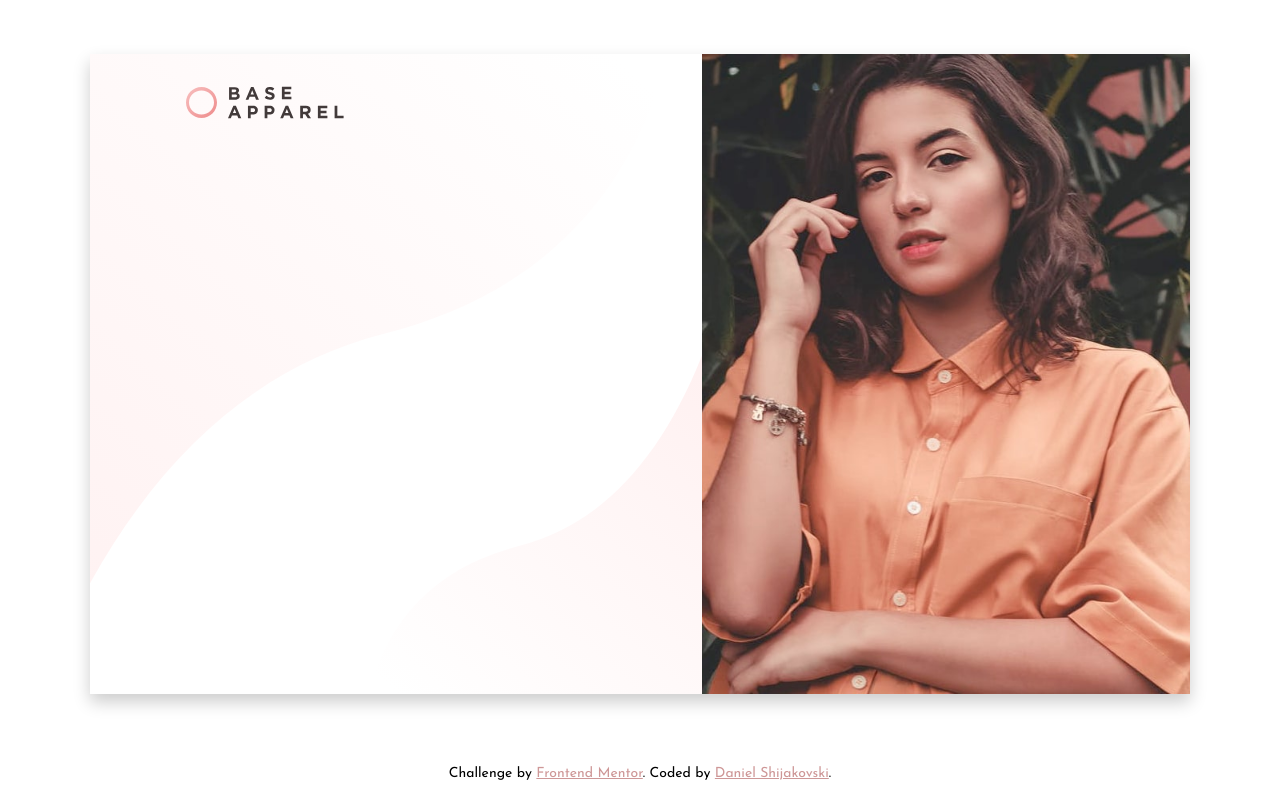
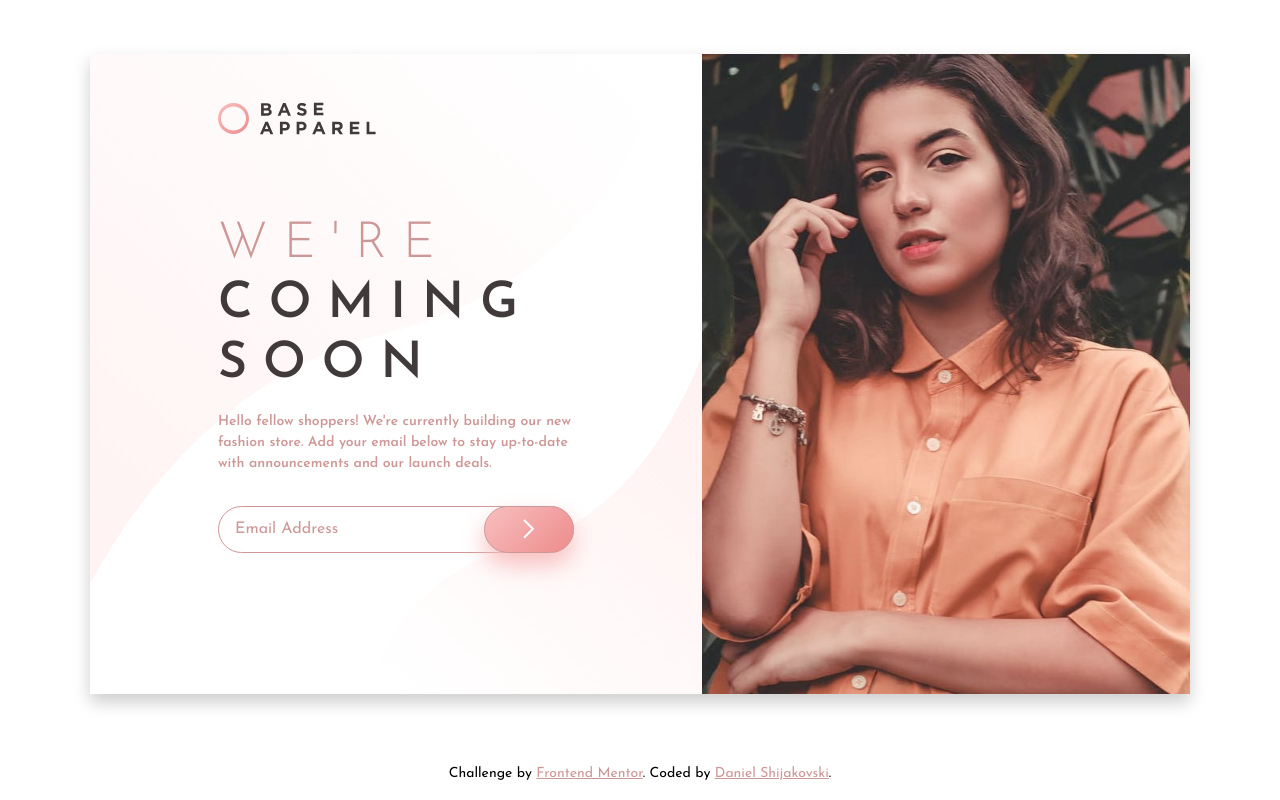
Before and after one commit to dsijakovski98/fe-mentor-apparel-coming-soon, a plain HTML site: page index.html in a window 1280 px wide. Drawn offline with Linux system fonts and the light colour scheme.

Commit message:
simple form added

```diff
--- a/index.html
+++ b/index.html
@@ -17,7 +17,8 @@
 			rel="stylesheet"
 		/>
 
-		<link rel="stylesheet" href="style.css" />
+		<link rel="stylesheet" href="style/index.css" />
+		<link rel="stylesheet" href="style/input.css" />
 	</head>
 	<body>
 		<main>
@@ -26,7 +27,24 @@
 				<div class="logo">
 					<img src="/images/logo.svg" alt="Base Apparel logo." />
 				</div>
-				<div class="content"></div>
+				<div class="content">
+					<h1>
+						<span>We're</span>
+						coming soon
+					</h1>
+
+					<p>
+						Hello fellow shoppers! We're currently building our new fashion store. Add your email below to
+						stay up-to-date with announcements and our launch deals.
+					</p>
+
+					<div class="input-field">
+						<input type="email" placeholder="Email Address" />
+						<button type="submit">
+							<img src="/images/icon-arrow.svg" alt="Right facing arrow icon." />
+						</button>
+					</div>
+				</div>
 				<picture class="apparel-img">
 					<source media="(max-width: 375px)" srcset="/images/hero-mobile.jpg" />
 					<img src="/images/hero-desktop.jpg" alt="A woman posing with the latest apparel." />
--- a/style.css
+++ b/style/index.css
@@ -106,14 +106,14 @@ main {
 }
 
 .hero :is(.logo, .content) {
-	padding-inline: 6rem;
+	padding-inline: 8rem;
 }
 
 .hero .logo {
 	grid-row: 1 / 2;
 	grid-column: 1 / 2;
 
-	padding-block: 2rem;
+	padding-top: 3rem;
 	background-color: transparent;
 }
 
@@ -121,7 +121,30 @@ main {
 	grid-row: 2 / -1;
 	grid-column: 1 / 2;
 
-	padding-block: 2rem;
+	padding-top: 5rem;
+}
+
+.hero .content h1 {
+	width: min-content;
+	text-transform: uppercase;
+	font-size: 50px;
+
+	line-height: 1.2;
+	letter-spacing: 16px;
+
+	color: var(--neutral-red);
+}
+
+.hero .content span {
+	color: var(--primary-red);
+	font-weight: 300;
+}
+
+.hero .content p {
+	color: var(--primary-red);
+	font-size: 14px;
+	font-weight: 600;
+	padding-block: 1rem;
 }
 
 .hero .apparel-img {
@@ -134,7 +157,7 @@ main {
 	height: inherit;
 }
 
-@media screen and (max-width: 875px) {
+@media screen and (max-width: 975px) {
 	.hero {
 		height: auto;
 		grid-template-rows: auto auto 1fr;
@@ -143,6 +166,10 @@ main {
 
 	.hero > * {
 		grid-column: 1 / -1 !important;
+	}
+
+	.hero :is(.logo, .content) {
+		padding-block: 2rem;
 	}
 
 	.hero .logo {
--- /dev/null
+++ b/style/input.css
@@ -0,0 +1,56 @@
+:root {
+	--primary-red: hsl(0, 36%, 70%);
+	--secondary-red: hsl(0, 93%, 68%);
+
+	--neutral-red: hsl(0, 6%, 24%);
+
+	--primary-gradient: linear-gradient(135deg, hsl(0, 0%, 100%), hsl(0, 100%, 98%));
+	--secondary-gradient: linear-gradient(135deg, hsl(0, 80%, 86%), hsl(0, 74%, 74%));
+}
+
+.input-field {
+	--btn-width: 90px;
+	--border-radius: 100vh;
+
+	margin-top: 1rem;
+	display: grid;
+	grid-template-columns: 1fr var(--btn-width);
+}
+
+.input-field > * {
+	border: 1px solid var(--primary-red);
+	border-radius: var(--border-radius);
+}
+
+input {
+	grid-row: 1;
+	grid-column: 1 / -1;
+
+	--base-padding: 1rem;
+	padding-left: var(--base-padding);
+	padding-right: calc(var(--btn-width) + var(--base-padding));
+}
+
+input::-webkit-input-placeholder {
+	color: var(--primary-red);
+}
+
+button {
+	grid-row: 1;
+	grid-column: 2 / -1;
+
+	display: grid;
+	place-items: center;
+
+	background-image: linear-gradient(135deg, hsl(0, 80%, 86%), hsl(0, 74%, 74%));
+	box-shadow: 0 12px 1.5em hsl(0, 80%, 86%);
+
+	padding: 0.8rem;
+
+	cursor: pointer;
+	transition: box-shadow 250ms;
+}
+
+button:hover {
+	box-shadow: 0 12px 1.5em hsl(0, 74%, 74%);
+}
```
Also changed, not shown: 2 other files.
